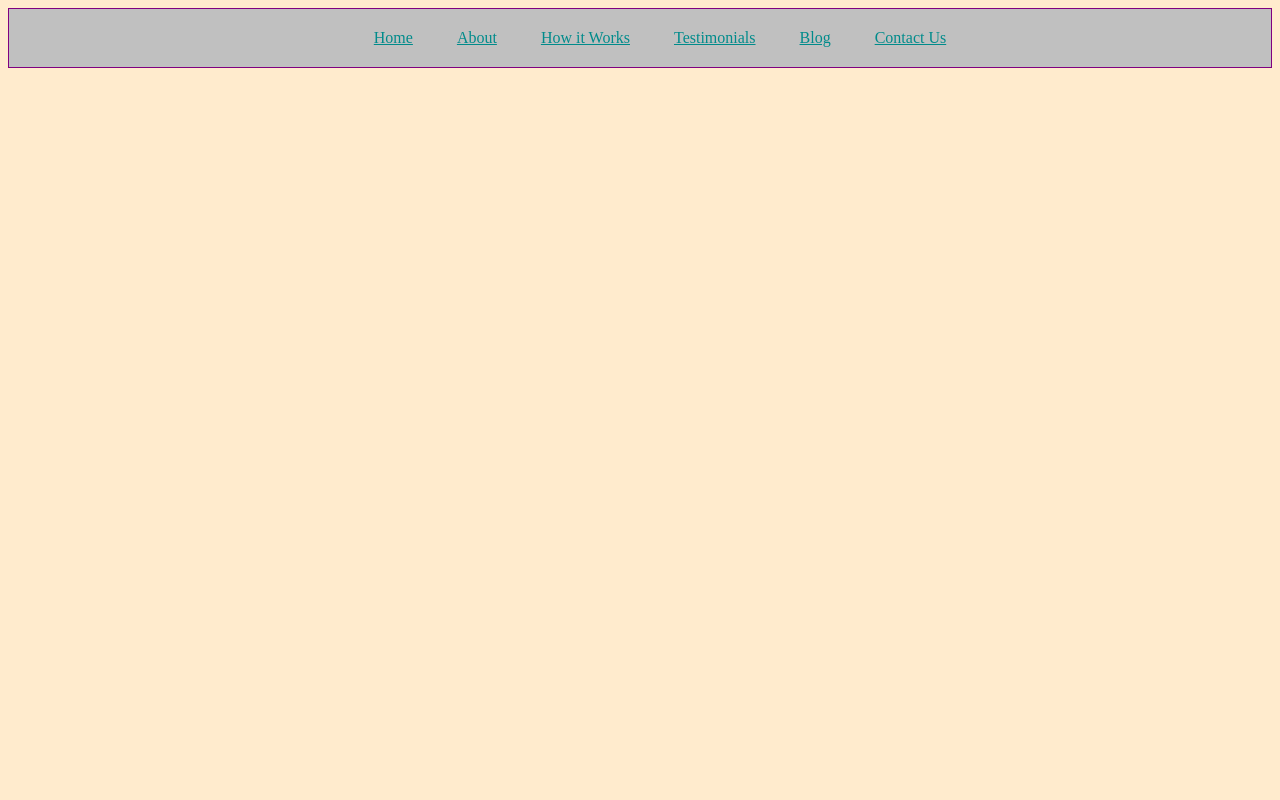
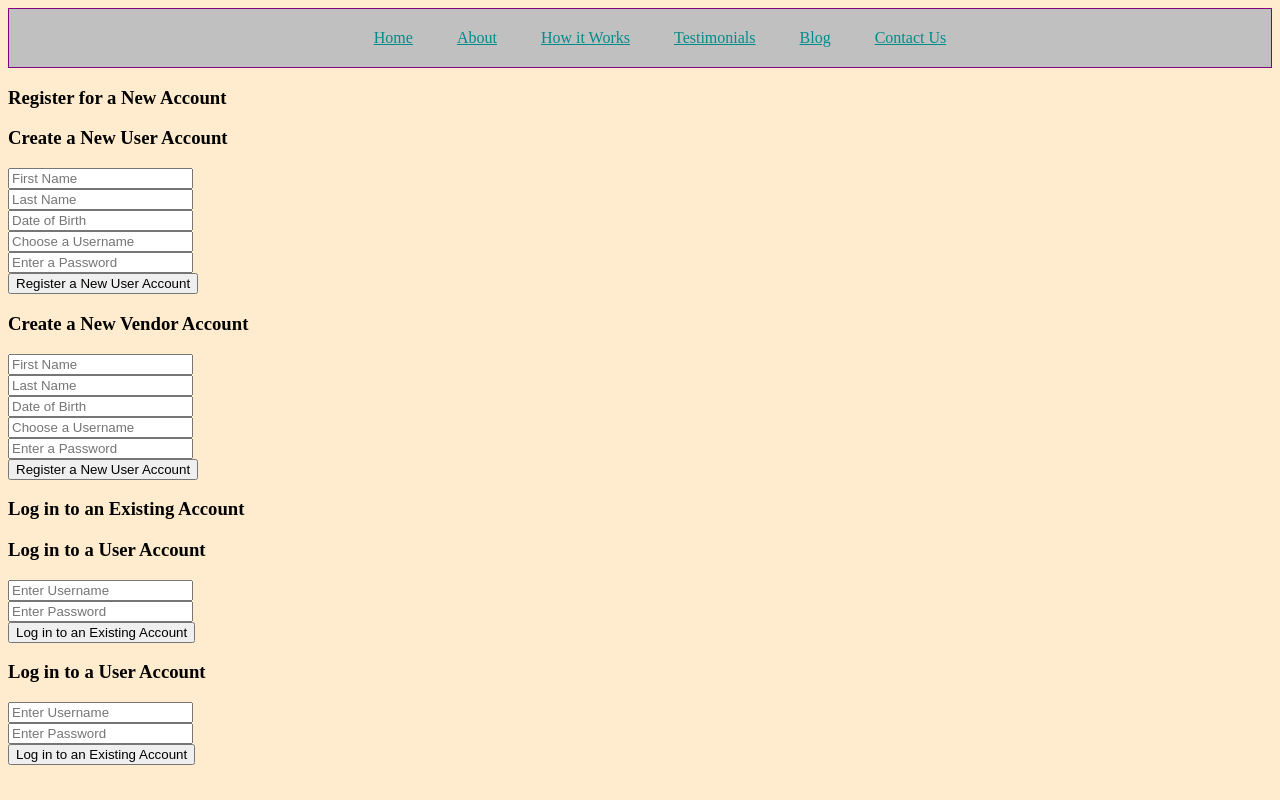
Before and after one commit to dknox-jr/lunch_ladle_project, a Django app: template login_register/templates/login_register/reg_log.html in a window 1280 px wide. Run offline with Django 3.2, Linux system fonts and the light colour scheme; the template is opened without the code that fills it, so the values that code supplies are empty; parts of the project's set-up code (start-up, migrations or seed data) failed here and were passed over; some libraries are stand-ins or nearby versions.

Commit message:
"worked on log in and registration forms"

```diff
--- a/ll_home/templates/ll_home/about.html
+++ b/ll_home/templates/ll_home/about.html
@@ -12,7 +12,7 @@
                 <a href="/lunch_ladle/testimonials/">Testimonials</a>
                 <a href="/lunch_ladle/blog/">Blog</a>
                 <a href="/lunch_ladle/contact/">Contact Us</a>
-                <a href="reg_log.html">Register / LogIn</a>
+                <a href="../../../login_register/templates/login_register/reg_log.html">Register / LogIn</a>
         </div>
     </body>
 </html>
--- a/ll_home/templates/ll_home/index.html
+++ b/ll_home/templates/ll_home/index.html
@@ -12,7 +12,7 @@
                 <a href="/lunch_ladle/testimonials/">Testimonials</a>
                 <a href="/lunch_ladle/blog/">Blog</a>
                 <a href="/lunch_ladle/contact/">Contact Us</a>
-                <a href="reg_log.html">Register / LogIn</a>
+                <a href="../../../login_register/templates/login_register/reg_log.html">Register / LogIn</a>
         </div>
     </body>
 </html>
--- a/login_register/templates/login_register/reg_log.html
+++ b/login_register/templates/login_register/reg_log.html
@@ -14,5 +14,54 @@
                 <a href="/lunch_ladle/blog/">Blog</a>
                 <a href="/lunch_ladle/contact/">Contact Us</a>
         </div>
+        <div id="forms">
+            <h3>Register for a New Account</h3>
+            <div id="tabs">
+                <div>
+                    <h3>Create a New User Account</h3>
+                        <form id="register_nu" method="post">
+                            <input type="text" name="first_name" placeholder="First Name"><br>
+                            <input type="text" name="last_name" placeholder="Last Name"><br>
+                            <input type="text" name="dob" placeholder="Date of Birth"><br>
+                            <input type="text" name="username" placeholder="Choose a Username"><br>
+                            <input type="password" name="password" placeholder="Enter a Password"><br>
+                            <input type="submit" value="Register a New User Account"><br>
+                        </form>
+                <h3>Create a New Vendor Account</h3>
+                    <form id="register_nv" method="post">
+                        <input type="text" name="first_name" placeholder="First Name"><br>
+                        <input type="text" name="last_name" placeholder="Last Name"><br>
+                        <input type="text" name="dob" placeholder="Date of Birth"><br>
+                        <input type="text" name="username" placeholder="Choose a Username"><br>
+                        <input type="password" name="password" placeholder="Enter a Password"><br>
+                        <input type="submit" value="Register a New User Account"><br>
+                    </form>
+            </div>
+            <div>
+                <h3>Log in to an Existing Account</h3>
+                    <h3>Log in to a User Account</h3>
+                    <form id="u_login" method="post">
+                        <input type="text" name="username" placeholder="Enter Username"><br>
+                        <input type="password" name="password" placeholder="Enter Password"><br>
+                        <input type="submit" value="Log in to an Existing Account"><br>
+                    </form>
+                    <h3>Log in to a User Account</h3>
+                    <form id="u_login" method="post">
+                        <input type="text" name="username" placeholder="Enter Username"><br>
+                        <input type="password" name="password" placeholder="Enter Password"><br>
+                        <input type="submit" value="Log in to an Existing Account"><br>
+                    </form>
+            </div>
+        </div>
+    <script src="//code.jquery.com/jquery-1.10.2.js"></script>
+    <script src="//code.jquery.com/ui/1.11.2/jquery-ui.js"></script>
+    <script>
+        $(function() {
+            $('#tabs').tabs();
+        });
+        $(function() {
+            $('#forms').accordion();
+        });
+    </script>
     </body>
 </html>
--- a/scoop/models.py
+++ b/scoop/models.py
@@ -9,10 +9,12 @@
 
 
 class Item(models.Model):
-    item_name = models.CharField(max_length=100, blank=True, null=True)
+    brand = models.CharField(max_length=50, blank=True, null=True)
+    manufacturer = models.CharField(max_length=50, blank=True, null=True)
+    product_name = models.CharField(max_length=100, blank=True, null=True)
     item_code = models.CharField(max_length=50, blank=True, null=True)
     item_category = models.CharField(max_length=255, blank=True, null=True)
-    ingredients = models.ManyToManyField(Ingredient)
+    ingredients = models.TextField(max_length=2000, blank=True, null=True)
     nutritional_info = models.CharField(max_length=255, blank=True, null=True)
     allergen_info = models.CharField(max_length=100, blank=True, null=True)
     item_price = models.CharField(max_length=10, blank=True, null=True)
```
Also changed, not shown: db.sqlite3, 7 other files.
